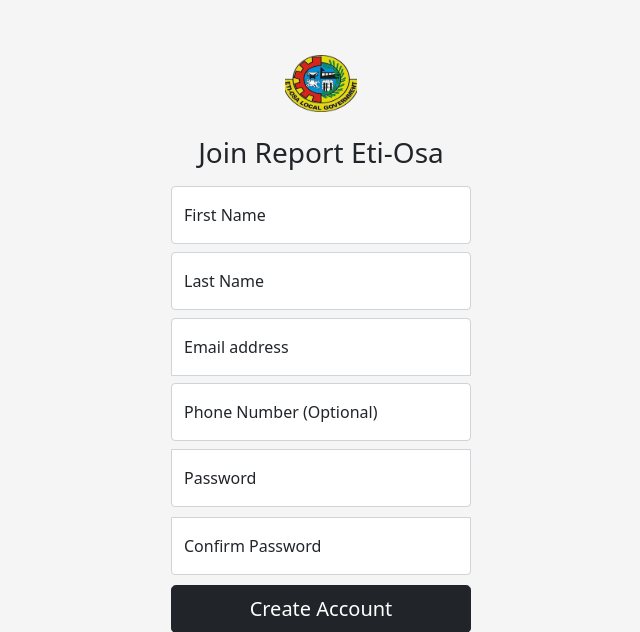
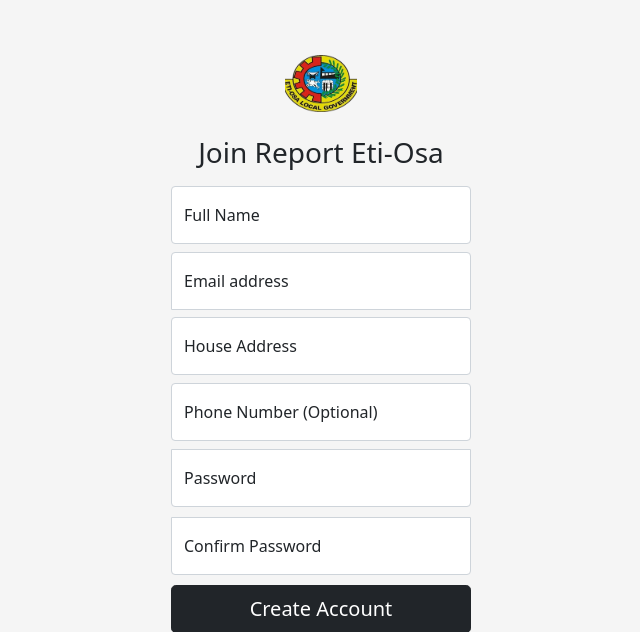
Before and after one commit to nnamdiindu/Report_Eti-Osa, a Flask app: page /register in a window 1280 px wide. Shown: the top 632 px of the page, without its empty margins (319-959 px from the left). Run offline with Flask 3, Linux system fonts and the light colour scheme.

Commit message:
Modify register template and main.py

```diff
--- a/main.py
+++ b/main.py
@@ -66,12 +66,13 @@ class User(UserMixin, db.Model):
     __tablename__ = "user"
 
     id: Mapped[int] = mapped_column(Integer, primary_key=True)
-    first_name: Mapped[str] = mapped_column(String(100), nullable=False)
-    last_name: Mapped[str] = mapped_column(String(100), nullable=False)
+    full_name: Mapped[str] = mapped_column(String(200), nullable=False)
+    # last_name: Mapped[str] = mapped_column(String(100), nullable=False)
     email: Mapped[str] = mapped_column(String(320), unique=True, nullable=False)
     phone: Mapped[str] = mapped_column(String(20))
     password: Mapped[str] = mapped_column(String(255), nullable=False)
     created_at: Mapped[datetime] = mapped_column(DateTime, nullable=False, default=lambda: datetime.now(timezone.utc))
+    address: Mapped[str] = mapped_column(String(1000), nullable=False)
 
     # Relationship to reports
     reports: Mapped[list["Reports"]] = relationship("Reports", back_populates="user")
@@ -114,17 +115,17 @@ def register():
             salt_length=8
         )
         new_user = User(
-            first_name=request.form.get("fname"),
-            last_name=request.form.get("lname"),
+            full_name=request.form.get("full_name").title(),
             email=email,
             phone=request.form.get("phone"),
-            password=hashed_and_salted_password
+            password=hashed_and_salted_password,
+            address=request.form.get("address")
         )
         db.session.add(new_user)
         db.session.commit()
 
         login_user(new_user)
-        return redirect(url_for("index"))
+        return redirect(url_for("dashboard"))
     return render_template("register.html", current_user=current_user, year=year)
 
 @app.route("/login", methods=["GET", "POST"])
--- a/templates/register.html
+++ b/templates/register.html
@@ -28,18 +28,18 @@
             {% endif %}
     {% endwith %}
     <div class="form-floating mb-2">
-      <input name="fname" type="text" class="form-control" id="floatingfName" placeholder="John" required>
-      <label for="floatingfName">First Name</label>
-    </div>
-
-    <div class="form-floating mb-2">
-      <input name="lname" type="text" class="form-control" id="floatinglName" placeholder="Doe" required>
-      <label for="floatingInput">Last Name</label>
+      <input name="full_name" type="text" class="form-control" id="floatingName" placeholder="John Doe" required>
+      <label for="floatingName">Full Name</label>
     </div>
 
     <div class="form-floating mb-2">
       <input name="email" type="email" class="form-control" id="floatingInput" placeholder="name@example.com" required>
       <label for="floatingInput">Email address</label>
+    </div>
+
+    <div class="form-floating mb-2">
+      <input name="address" type="text" class="form-control" id="floatingInput" placeholder="name@example.com" required>
+      <label for="floatingInput">House Address</label>
     </div>
 
     <div class="form-floating mb-2">
```
